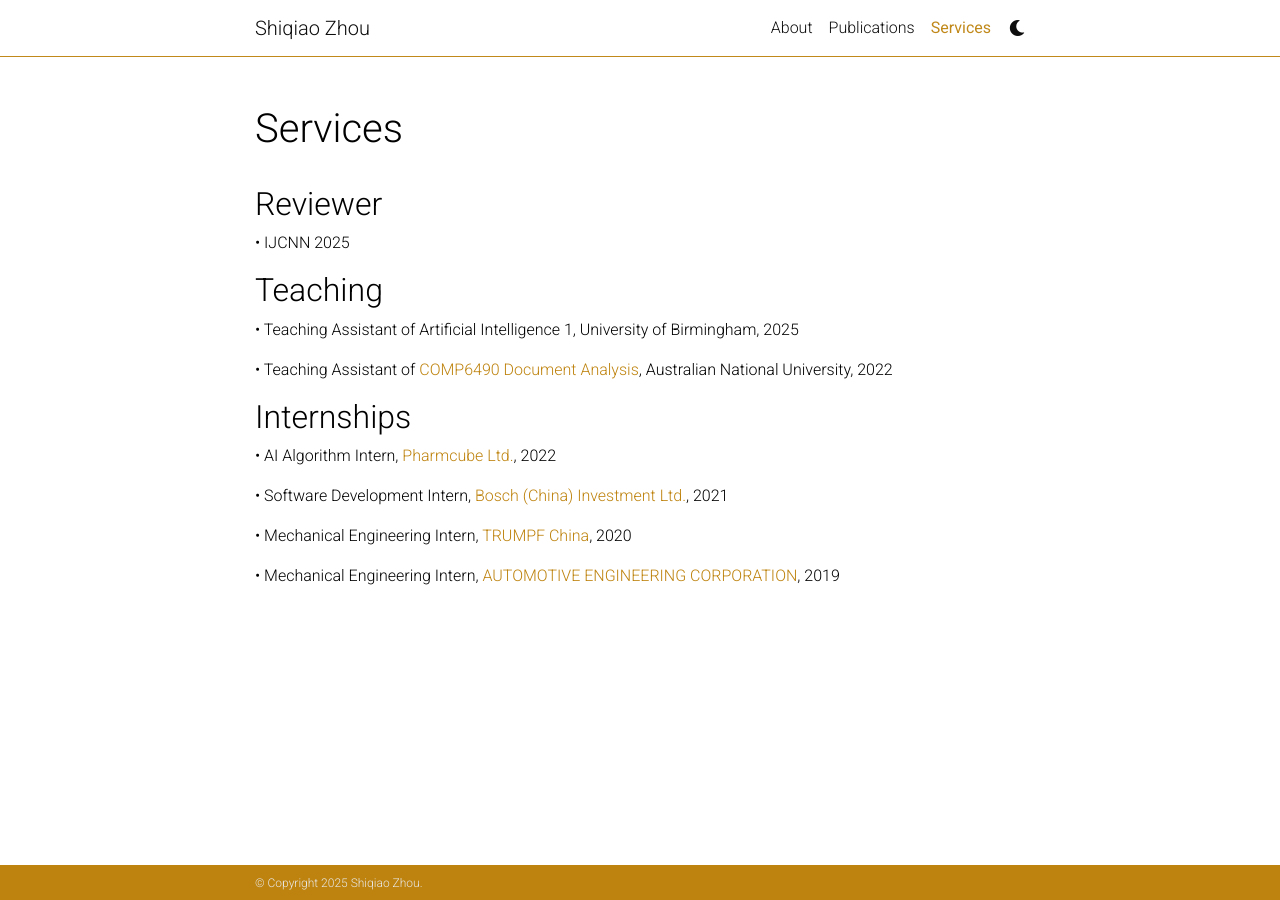
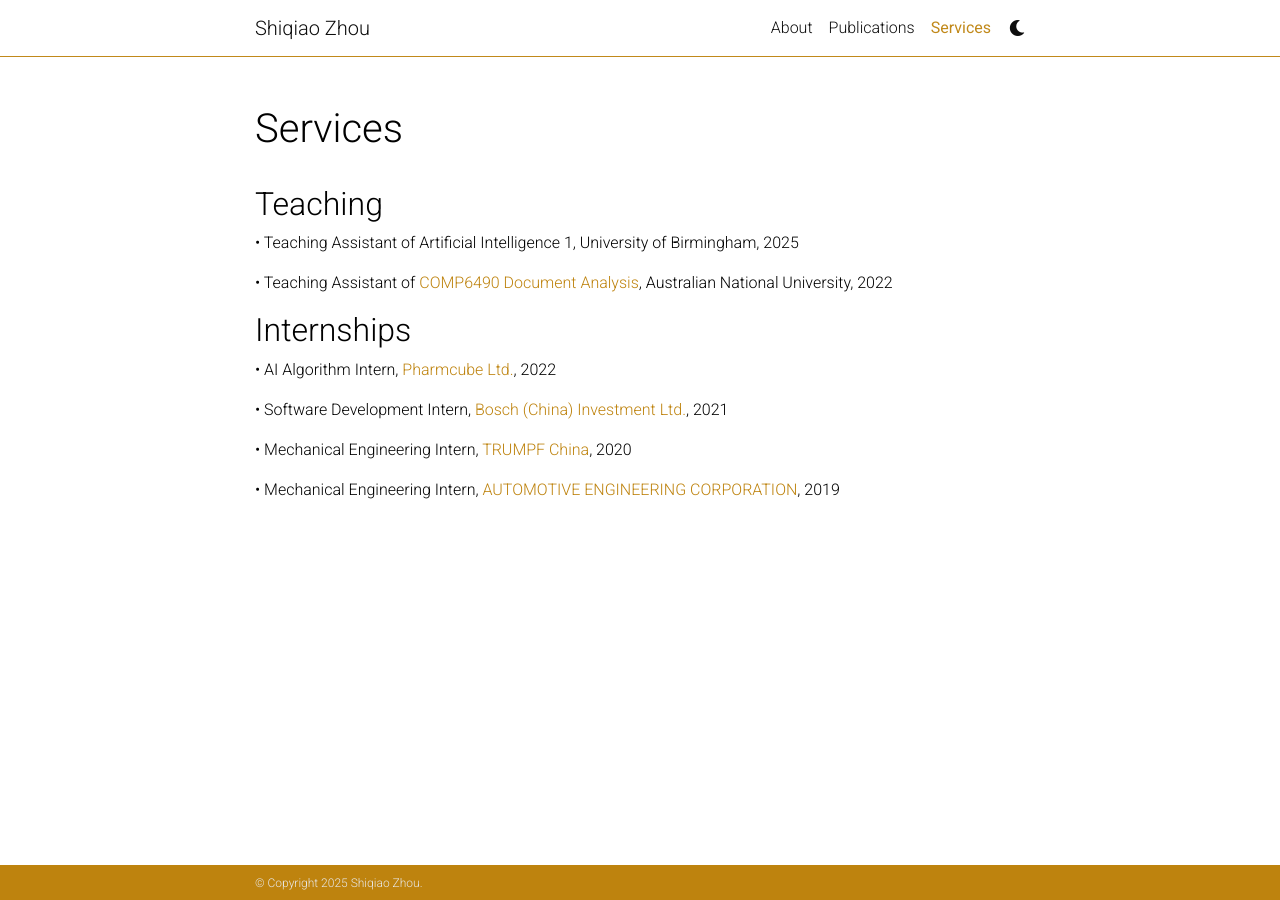
Before and after one commit to ShiqiaoZhou/ShiqiaoZhou.github.io, a Jekyll site: the page built from _pages/TaW.md, in a window 1280 px wide. Built offline with Jekyll 4.4.1, drawn with Linux system fonts in a browser that asks for light colours; comment, search, counter and statistics services are not loaded; a style sheet for code colours, icons or effects is not loaded.

Commit message:
update pic and urls

```diff
--- a/_bibliography/papers.bib
+++ b/_bibliography/papers.bib
@@ -8,6 +8,7 @@
   author={Yang, Linyan and Zhou*, Shiqiao and Cheng, Jingwei and Zhang, Fu and Wan, Jizheng and Wang, Shuo and Lee, Mark},
   year={2025},
   journal={The 31st International Conference on Computational Linguistics (COLING 2025) },
+  preview={daea_coling2025.png},
   url={https://aclanthology.org/2025.coling-main.393/},
 }
 
@@ -16,6 +17,7 @@
   author={Wen†, Yue and Zhou†, Shiqiao and Cai*, Gaochuang and He, Zhili and Larbi, Amir Si},
   year={2025},
   journal={Engineering Applications of Artificial Intelligence},
+  url={https://www.sciencedirect.com/science/article/pii/S0952197625006037},
 }
 
 @article{3,
@@ -23,6 +25,7 @@
   author={Lyu, Huanbo and Herring*, Daniel and Chen, Hongkuan and Zhou, Shiqiao and Zhang, Jianyu and Wang, Lingfeng and Zuo, Zheming and Andrews*, James and Spill, Fabian and Ninic, Jelena and Wang*, Shuo},
   year={2025},
   journal={Energy and Buildings},
+  url={https://www.sciencedirect.com/science/article/pii/S0378778825008308},
 }
 
 @article{4,
--- a/_pages/TaW.md
+++ b/_pages/TaW.md
@@ -6,8 +6,8 @@
 nav: true
 nav_order: 3
 ---
-<h2 class="post-title">Reviewer</h2>
-•   IJCNN 2025
+<!-- <h2 class="post-title">Reviewer</h2>
+•   IJCNN, EAAI -->
 
 <h2 class="post-title">Teaching</h2>
 •   Teaching Assistant of Artificial Intelligence 1, University of Birmingham, 2025
```
